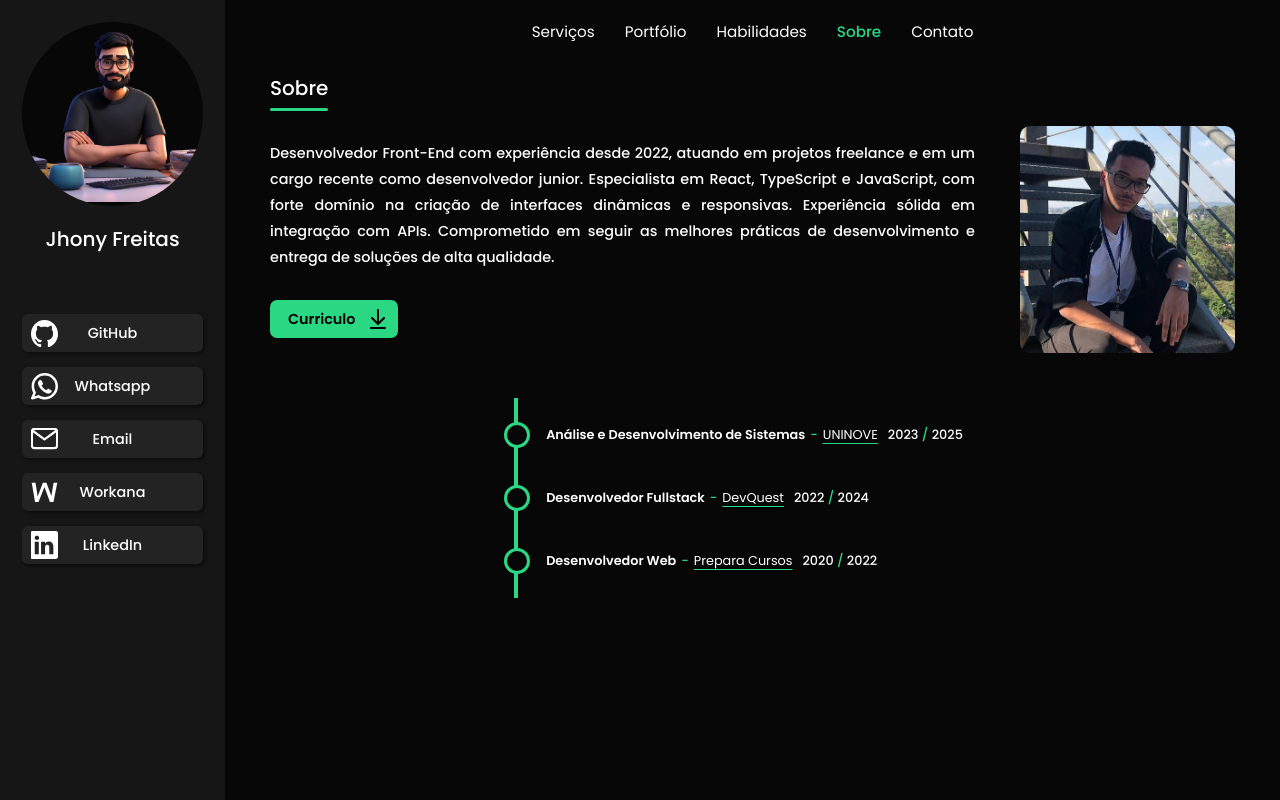
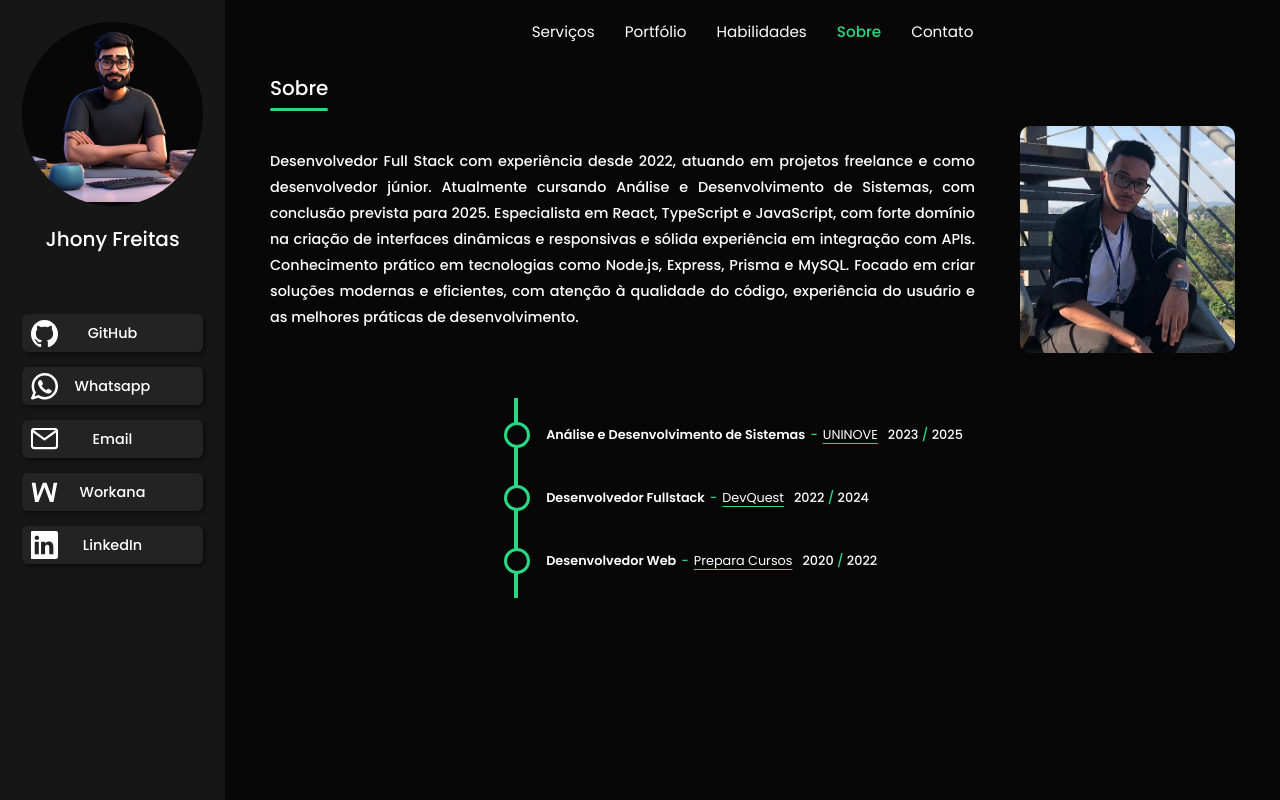
Before and after one commit to setDevJohn/portfolio, a React (Vite) app: page /about in a window 1280 px wide. Built offline with nearby package versions, Linux system fonts and the light colour scheme.

Commit message:
feat: Change text about me

```diff
--- a/src/pages/About/About.tsx
+++ b/src/pages/About/About.tsx
@@ -1,8 +1,6 @@
-import { Button } from '@components/Button';
 import { CertificateItem } from './components';
 import { certificates } from './certificateList';
 import { PageContainer } from '@styles/pageStyle';
-import buttonIcon from '@assets/icons/download.png';
 import jhonyPhoto from '@assets/images/jhony-photo.jpg';
 import {
   ImageContainer,
@@ -20,14 +18,8 @@ export const About = () => (
     <ImageContainer>
       <TextContainer>
         <Text>
-          Desenvolvedor Front-End com experiência desde 2022, atuando em projetos freelance e em um cargo recente como desenvolvedor junior. Especialista em React, TypeScript e JavaScript, com forte domínio na criação de interfaces dinâmicas e responsivas. Experiência sólida em integração com APIs. Comprometido em seguir as melhores práticas de desenvolvimento e entrega de soluções de alta qualidade.
+          Desenvolvedor Full Stack com experiência desde 2022, atuando em projetos freelance e como desenvolvedor júnior. Atualmente cursando Análise e Desenvolvimento de Sistemas, com conclusão prevista para 2025. Especialista em React, TypeScript e JavaScript, com forte domínio na criação de interfaces dinâmicas e responsivas e sólida experiência em integração com APIs. Conhecimento prático em tecnologias como Node.js, Express, Prisma e MySQL. Focado em criar soluções modernas e eficientes, com atenção à qualidade do código, experiência do usuário e as melhores práticas de desenvolvimento.
         </Text>
-
-        <Button
-          text="Curriculo"
-          icon={buttonIcon}
-          handleClick={() => {}}
-        />
       </TextContainer>
 
       <Photo src={jhonyPhoto} alt="Image do Jhony"/>
```
